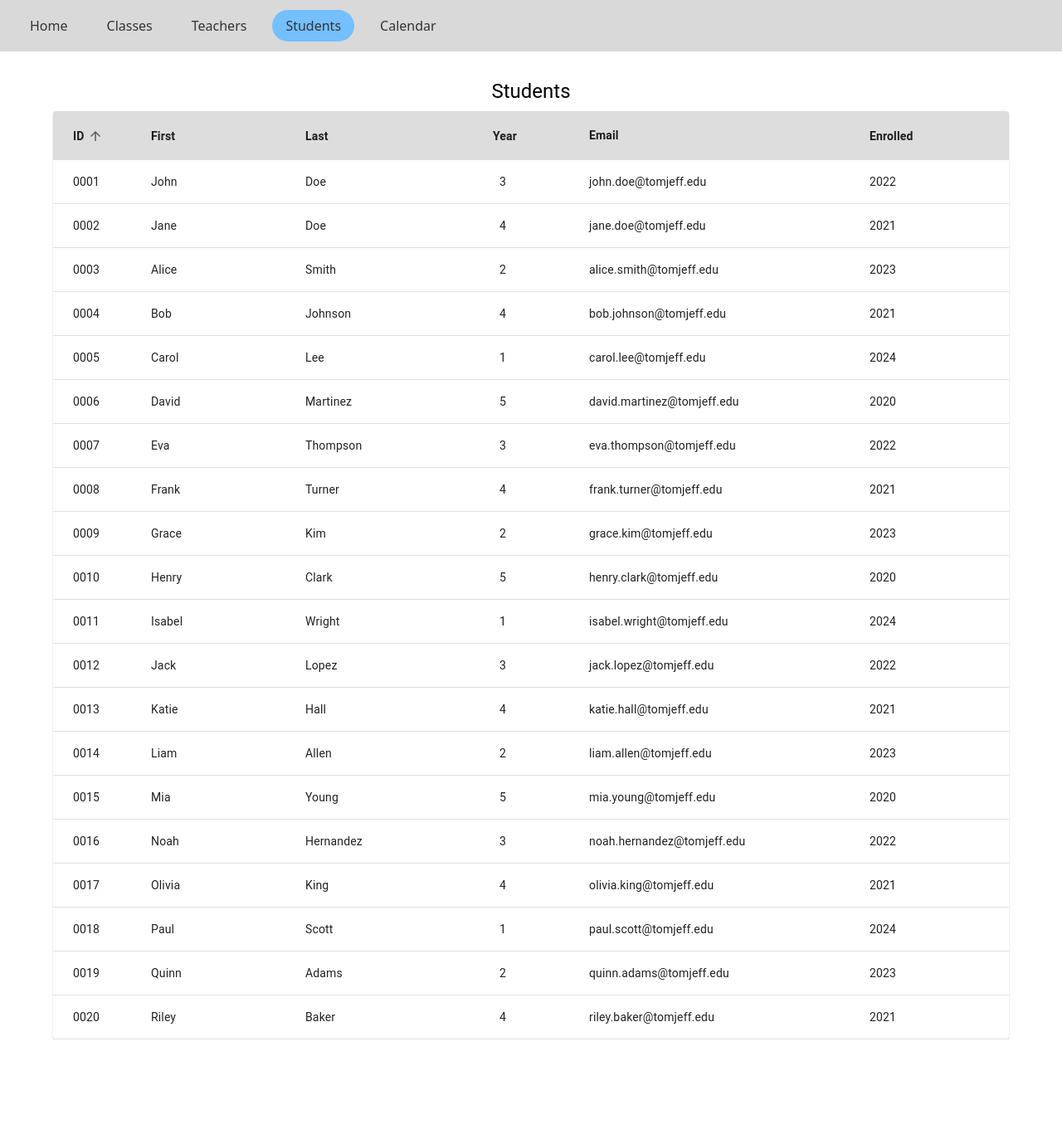
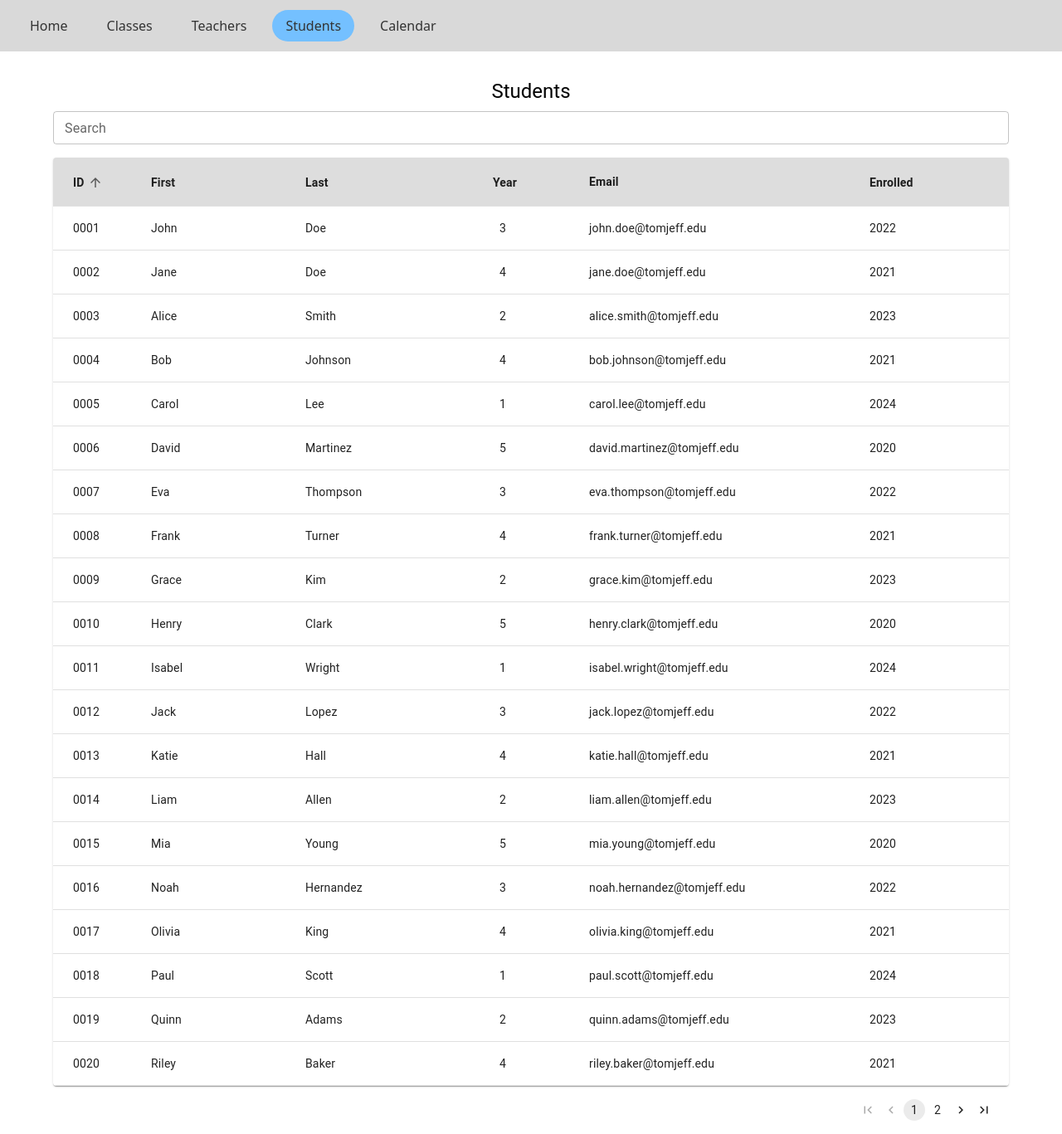
Before and after one commit to Henok-foslyk/Thomas-Jefferson-Elementary-School-Dashboard, a React (Vite) app: page /students in a window 1280 px wide. Shown: the whole page at 83% size. Before the commit the page ends 1253 px from the top, so only its background shows below. Built offline with nearby package versions, Linux system fonts and the light colour scheme.

Commit message:
Updated StudentDirectory

```diff
--- a/src/routes/StudentDirectory.jsx
+++ b/src/routes/StudentDirectory.jsx
@@ -1,4 +1,5 @@
 import {
+  Box,
   Container,
   Typography,
   Table,
@@ -7,8 +8,10 @@ import {
   TableContainer,
   TableHead,
   TableRow,
+  Pagination,
   Paper,
   TableSortLabel,
+  TextField,
 } from "@mui/material";
 import { useState, useMemo } from "react";
 import Navbar from "../components/Navbar.jsx";
@@ -174,10 +177,21 @@ const studentsData = [
     email: "riley.baker@tomjeff.edu",
     enrollmentYear: "2021",
   },
+  {
+    id: "0021",
+    first: "Sophia",
+    last: "Campbell",
+    year: "5",
+    email: "sophia.campbell@tomjeff.edu",
+    enrollmentYear: "2019",
+  },
 ];
 
 export default function StudentDirectory() {
   const [sortConfig, setSortConfig] = useState({ key: "id", direction: "asc" });
+  const [searchQuery, setSearchQuery] = useState("");
+  const [page, setPage] = useState(1);
+  const rowsPerPage = 20;
 
   // useMemo to memoize the sorted students
   const sortedStudents = useMemo(() => {
@@ -207,6 +221,21 @@ export default function StudentDirectory() {
     }));
   }
 
+  const filteredStudents = useMemo(() => {
+    if (!searchQuery) return sortedStudents;
+    const q = searchQuery.toLowerCase();
+
+    return sortedStudents.filter((s) =>
+      Object.values(s).some((val) => String(val).toLowerCase().includes(q))
+    );
+  }, [searchQuery, sortedStudents]);
+
+  const paginatedStudents = useMemo(() => {
+    const start = (page - 1) * rowsPerPage;
+
+    return filteredStudents.slice(start, start + rowsPerPage);
+  }, [page, filteredStudents]);
+
   return (
     <>
       <Navbar />
@@ -215,6 +244,19 @@ export default function StudentDirectory() {
         <Typography variant="h5" align="center" gutterBottom>
           Students
         </Typography>
+
+        <TextField
+          label="Search"
+          variant="outlined"
+          size="small"
+          fullWidth
+          value={searchQuery}
+          onChange={(e) => {
+            setSearchQuery(e.target.value);
+            setPage(1); // reset to page 1 on new search
+          }}
+          sx={{ mb: 2 }}
+        />
 
         <TableContainer component={Paper}>
           <Table sx={{ tableLayout: "fixed", width: "100%" }}>
@@ -272,46 +314,29 @@ export default function StudentDirectory() {
             </TableHead>
 
             <TableBody>
-              {sortedStudents.map((student) => (
+              {paginatedStudents.map((student) => (
                 <TableRow key={student.id}>
                   <TableCell sx={{ px: 3 }}>{student.id}</TableCell>
-                  <TableCell
-                    sx={{
-                      px: 0,
-                      overflow: "hidden",
-                      textOverflow: "ellipsis",
-                      whiteSpace: "nowrap",
-                    }}
-                  >
-                    {student.first}
-                  </TableCell>
-                  <TableCell
-                    sx={{
-                      px: 2,
-                      overflow: "hidden",
-                      textOverflow: "ellipsis",
-                      whiteSpace: "nowrap",
-                    }}
-                  >
-                    {student.last}
-                  </TableCell>
+                  <TableCell sx={{ px: 0 }}>{student.first}</TableCell>
+                  <TableCell sx={{ px: 2 }}>{student.last}</TableCell>
                   <TableCell sx={{ px: 6 }}>{student.year}</TableCell>
-                  <TableCell
-                    sx={{
-                      px: 2,
-                      overflow: "hidden",
-                      textOverflow: "ellipsis",
-                      whiteSpace: "nowrap",
-                    }}
-                  >
-                    {student.email}
-                  </TableCell>
+                  <TableCell sx={{ px: 2 }}>{student.email}</TableCell>
                   <TableCell sx={{ px: 9 }}>{student.enrollmentYear}</TableCell>
                 </TableRow>
               ))}
             </TableBody>
           </Table>
         </TableContainer>
+        <Box display="flex" justifyContent="flex-end" p={2}>
+          <Pagination
+            count={Math.ceil(filteredStudents.length / rowsPerPage)}
+            page={page}
+            onChange={(_, value) => setPage(value)}
+            showFirstButton
+            showLastButton
+            size="small"
+          />
+        </Box>
       </Container>
     </>
   );
```
Also changed, not shown: 1 other file (tests, documents, lock files or other folders).
